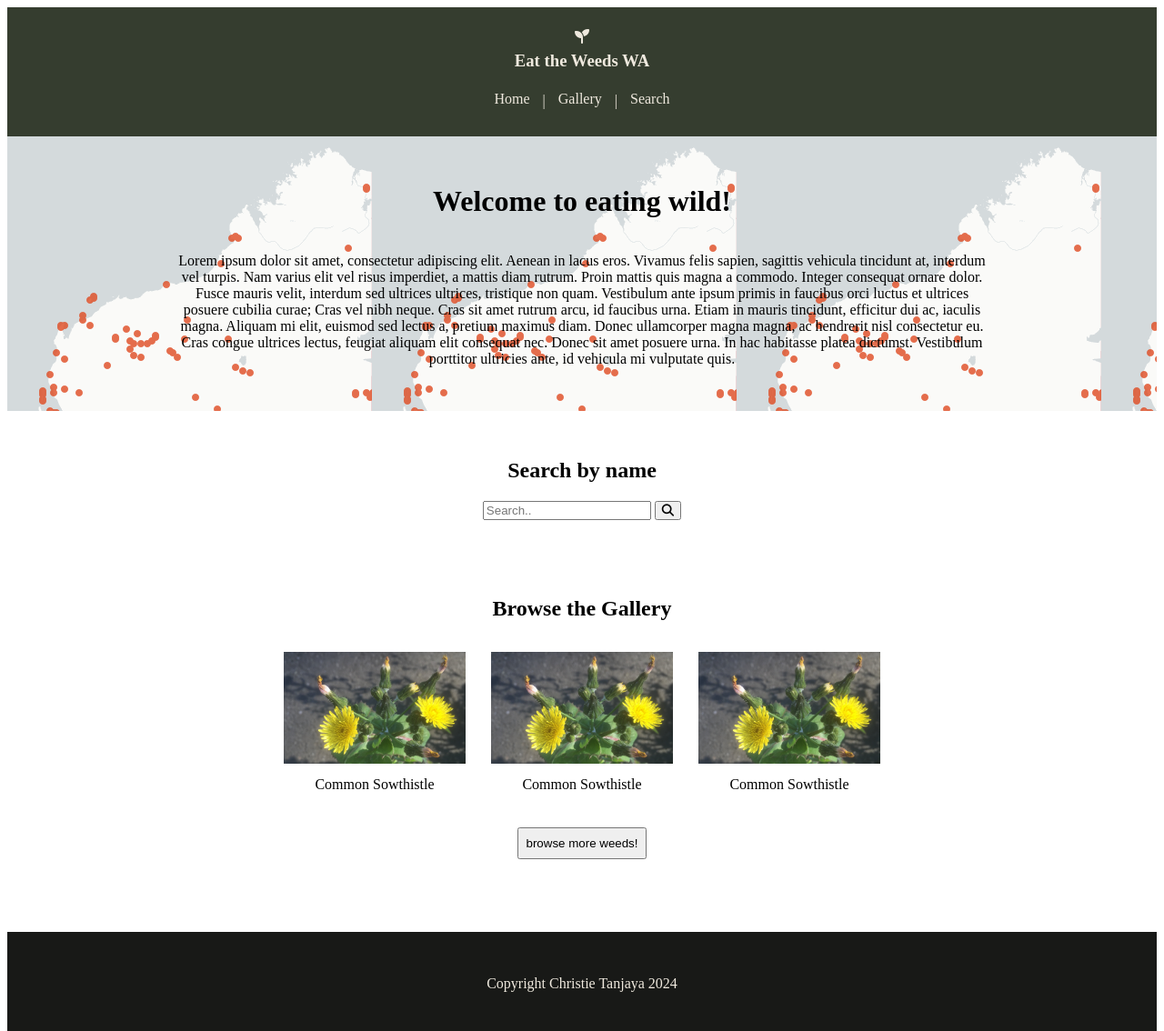
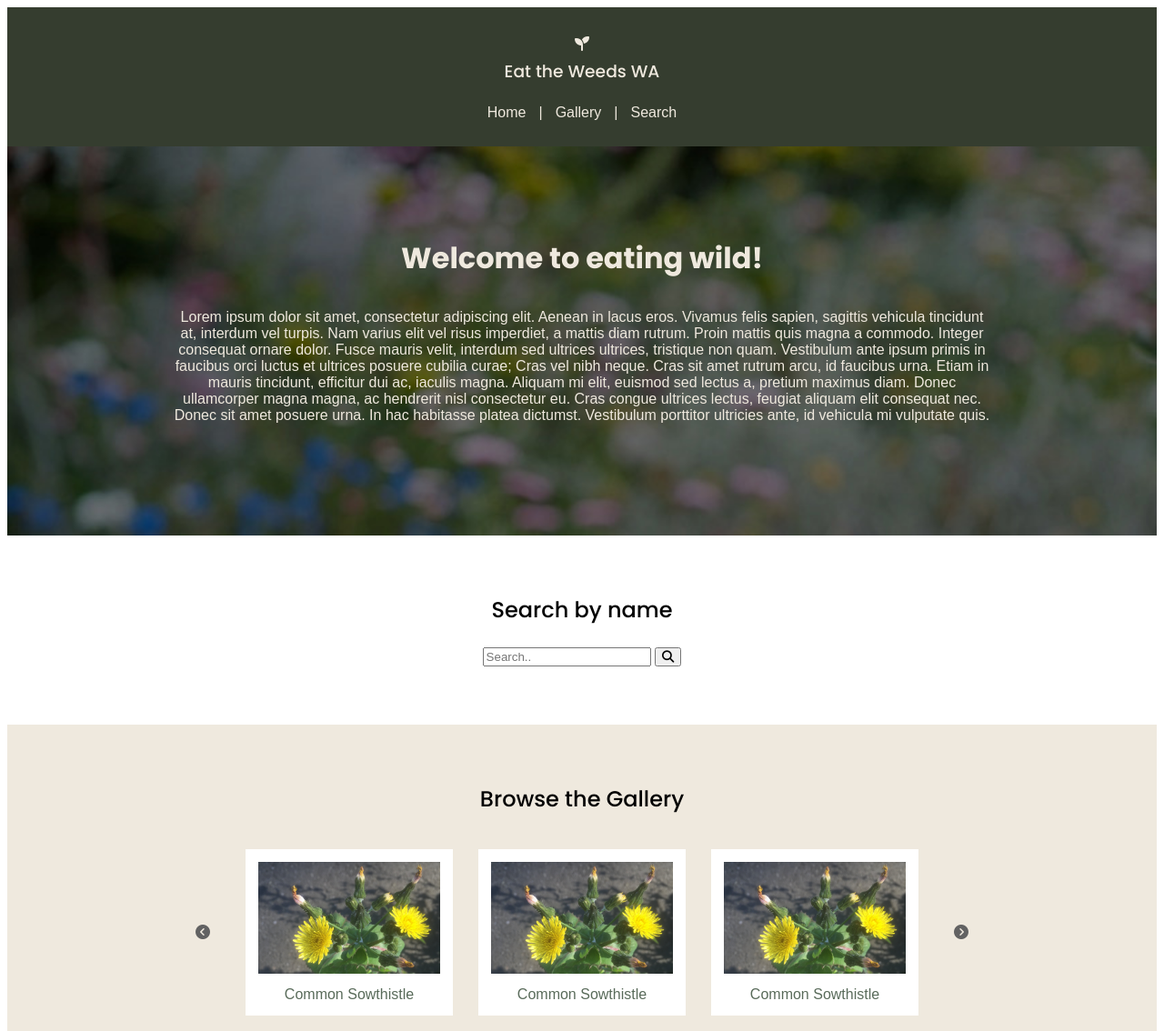
Before and after one commit to Euxiac/EatTheWeedsWA, a plain HTML site: page index.html in a window 1280 px wide. Shown: the top 1134 px of the page at 91% size. Drawn offline with Linux system fonts and the light colour scheme; a script that the page names is missing.

Commit message:
split css files, home updates

```diff
--- a/style.css
+++ b/component_styles.css
@@ -1,22 +1,5 @@
-:root {
-    --xdark: #181917;
-    --dark: #353d2f;
-    --med: #596b5a;
-    --light: #7c9885;
-    --xlight: #efe9de;
-    --secondary_dark:#A39564;
-    --secondary_med:#eab359;
+@import url(“./generic_styles.css”);
 
-    --xxl: 80px;
-    --xl: 64px;
-    --l:32px;
-    --m:24px;
-    --s: 14px;
-    --xs: 8px;
-    --xxs: 4px;
-
-    --margin_s:var(--m);
-}
 .brand-logo{
     display: flex;
     flex-direction: column;
@@ -32,12 +15,13 @@
 }
 
 nav {
-    padding-top: var(--m);
+    padding-top: var(--l);
     padding-bottom: var(--s);
     text-align: center;
     display:flex ;
     flex-direction: column;
     background-color: var(--dark);
+
     ul {
         display: flex;
         justify-content: center;
@@ -53,6 +37,10 @@ nav {
         color: var(--xlight);
         text-decoration: none;
     }
+
+    p{
+        padding: var(--s) 0;
+    }
 }
 
 main{
@@ -63,11 +51,15 @@ main{
 
 .hero-container{
     background-color: var(--light);
-    background-image: url("./sources/geography/G001.png")
-}
-
-.section{
-    padding: var(--l) 0px;
+    background-image: url("./sources/images/Hero_opacity50.jpg");
+    background-position: top;
+    background-repeat: no-repeat;
+    background-size: cover;
+    min-height: 300px;
+    display: flex;
+    justify-content: center;
+    color: var(--xlight);
+    text-shadow: var(--xdark);
 }
 
 .page-margin{
@@ -82,24 +74,14 @@ main{
 }
 
 .gallery-container{
+    background-color: var(--xlight);
     .page-margin{
         display: flex;
         flex-direction: column;
         overflow: hidden;
         justify-content: center;
     }
-    .gallery-widget{
-        display: flex;
-        flex-direction: row;
-        justify-content: center;
-    }
-    .gallery-item{
-        display: flex;
-        flex-direction: column;
-        max-width: 200px;
-        min-width: 50px;
-        margin: var(--s);
-    }
+
     img{display: flex;
         max-width: 200px;
         min-width: 50px;
@@ -111,6 +93,27 @@ main{
     button{
         margin: var(--m) 0px;
     }
+}
+.gallery-widget{
+    display: flex;
+    flex-direction: row;
+    justify-content: center;
+    margin-bottom: var(--l);
+}
+.gallery-item{
+    display: flex;
+    flex-direction: column;
+    max-width: 200px;
+    min-width: 50px;
+    margin: var(--s);
+    background-color: white;
+    @media screen and (min-width: 700px) {
+        padding: var(--s);
+    }
+}
+.gallery-item:hover{
+    stroke: var(--dark);
+    stroke-width: 1px;
 }
 
 .search-container{
@@ -131,11 +134,6 @@ footer {
     padding-bottom: var(--xxl);
 }
 
-.primary-button{
-    max-width: 200px;
-    padding: var(--xs);
-}
-
 .button-shelf{
     display: flex;
     flex-direction: row;
--- /dev/null
+++ b/generic_styles.css
@@ -0,0 +1,109 @@
+:root {
+    --xdark: #181917;
+    --dark: #353d2f;
+    --med: #596b5a;
+    --light: #7c9885;
+    --xlight: #efe9de;
+    --secondary_dark:#A39564;
+    --secondary_med:#eab359;
+
+    --xxl: 80px;
+    --xl: 64px;
+    --l:32px;
+    --m:24px;
+    --s: 14px;
+    --xs: 8px;
+    --xxs: 4px;
+
+    --margin_s:var(--m);
+}
+
+.section{
+    padding: var(--xl) 0px;
+}
+
+.primary-button{
+    max-width: 200px;
+    padding: var(--s) var(--m);
+    background-color: var(--dark);
+    color: var(--xlight);
+    border-style: none;
+    stroke: none;
+    border-radius: 24px;
+}
+.secondary-button{
+    max-width: 200px;
+    padding: var(--s) var(--m);
+    background-color: var(--secondary_med);
+    color: var(--xdark);
+    border-style: none;
+    stroke: none;
+    border-radius: 24px;
+}
+
+*{
+    font-family: Arial, Helvetica, sans-serif;
+}
+
+h1{
+    font-family: "Poppins", sans-serif;
+    font-weight: 700;
+    font-style: normal;
+    margin: 0;
+    padding: 0;
+    margin: var(--l) 0;
+}
+
+h2{
+    font-family: "Poppins", sans-serif;
+    font-weight: 500;
+    margin: 0;
+    padding: 0;
+    margin: var(--m) 0;
+}
+
+h3{
+    font-family: "Poppins", sans-serif;
+    font-weight: 500;
+    margin: 0;
+    padding: 0;
+    margin: var(--m) 0;
+}
+
+h4{
+    font-family: Arial, Helvetica, sans-serif;
+    margin: 0;
+    padding: 0;
+    margin: var(--s) 0;
+}
+
+p{
+    font-family: Arial, Helvetica, sans-serif;
+    margin: 0;
+    padding: 0;
+    margin: var(--m) 0;
+}
+
+.collapse-top-margin{
+    margin-top: 0;
+}
+
+.collapse-bottom-margin{
+    margin-bottom: 0;
+}
+
+.collapse-margins{
+    margin: 0;
+}
+
+.auto-margin{
+    margin: auto;
+}
+
+a{
+    text-decoration: none;
+    color: var(--med);
+}
+a:hover{
+    color: var(--light);
+}
--- a/Home.html
+++ b/index.html
@@ -5,7 +5,11 @@
     <meta name="viewport" content="width=device-width, initial-scale=1.0">
     <meta http-equiv="X-UA-Compatible" content="ie=edge">
     <title>Eat the Weeds WA | Home</title>
-    <link rel="stylesheet" href="./style.css">
+    <link rel="stylesheet" href="./component_styles.css">
+    <link rel="stylesheet" href="./generic_styles.css">
+    <link rel="preconnect" href="https://fonts.googleapis.com">
+    <link rel="preconnect" href="https://fonts.gstatic.com" crossorigin>
+    <link href="https://fonts.googleapis.com/css2?family=Poppins:ital,wght@0,100;0,200;0,300;0,400;0,500;0,600;0,700;0,800;0,900;1,100;1,200;1,300;1,400;1,500;1,600;1,700;1,800;1,900&display=swap" rel="stylesheet">
     <link rel="icon" href="./favicon.ico" type="image/x-icon">
 
   </head>
@@ -17,24 +21,24 @@
         </span>
         <ul>
             <li><a class="navButton" href="#">Home</a></li>
-            <p>|</p>
+            <p class="collapse-margins">|</p>
             <li><a class="navButton" href="#">Gallery</a></li>
-            <p>|</p>
+            <p class="collapse-margins">|</p>
             <li><a class="navButton" href="#">Search</a></li>
         </ul>
     </nav>
     <main>
             <div class="hero-container section">
               <div class="page-margin">
-                <h1>Welcome to eating wild!</h1>
-                <p>
+                <h1 class="collapse-top-margin">Welcome to eating wild!</h1>
+                <p class="collapse-top-margin">
                     Lorem ipsum dolor sit amet, consectetur adipiscing elit. Aenean in lacus eros. Vivamus felis sapien, sagittis vehicula tincidunt at, interdum vel turpis. Nam varius elit vel risus imperdiet, a mattis diam rutrum. Proin mattis quis magna a commodo. Integer consequat ornare dolor. Fusce mauris velit, interdum sed ultrices ultrices, tristique non quam. Vestibulum ante ipsum primis in faucibus orci luctus et ultrices posuere cubilia curae; Cras vel nibh neque. Cras sit amet rutrum arcu, id faucibus urna. Etiam in mauris tincidunt, efficitur dui ac, iaculis magna. Aliquam mi elit, euismod sed lectus a, pretium maximus diam. Donec ullamcorper magna magna, ac hendrerit nisl consectetur eu. Cras congue ultrices lectus, feugiat aliquam elit consequat nec. Donec sit amet posuere urna. In hac habitasse platea dictumst. Vestibulum porttitor ultricies ante, id vehicula mi vulputate quis.
                 </p>
               </div>
             </div>
             <div class="search-container section">
               <div class="page-margin"></div>
-                <h2>Search by name</h2>
+                <h2 class="collapse-top-margin">Search by name</h2>
                 <form action="/action_page.php">
                   <input type="text" placeholder="Search.." name="search">
                   <button type="submit"><i class="fa-solid fa-magnifying-glass"></i></button>
@@ -43,26 +47,36 @@
             </div>
             <div class="gallery-container section">
               <div class="page-margin">
-                <h2>Browse the Gallery</h2>
+                <h2 class="collapse-top-margin">Browse the Gallery</h2>
                 <div class="gallery-widget">
+                  <div class="auto-margin">
+                    <a>
+                      <i class="fa-solid fa-circle-chevron-left" style="color: #626262;"></i>
+                    </a>
+                  </div>
+                  <div class="gallery-item">
+                    <a target="#" href="#">
+                      <img src="./sources/images/I001.jfif" alt="">
+                      <div class="desc">Common Sowthistle</div>
+                    </a>
+                  </div>
                         <div class="gallery-item">
                           <a target="#" href="#">
-                            <img src="./sources/images/I001.jfif" alt="" >
+                            <img src="./sources/images/I001.jfif" alt="">
+                            <div class="desc">Common Sowthistle</div>
                           </a>
-                          <div class="desc">Common Sowthistle</div>
                         </div>
-                        <div class="gallery-item">
+                          <div class="gallery-item optional">
                             <a target="#" href="#">
                               <img src="./sources/images/I001.jfif" alt="">
+                              <div class="desc">Common Sowthistle</div>
                             </a>
-                            <div class="desc">Common Sowthistle</div>
                           </div>
-                          <div class="gallery-item">
-                            <a target="#" href="#">
-                              <img src="./sources/images/I001.jfif" alt="">
-                            </a>
-                            <div class="desc">Common Sowthistle</div>
-                          </div>
+                        <div class="auto-margin">
+                          <a>
+                            <i class="fa-solid fa-circle-chevron-right" style="color: #626262;"></i>
+                          </a>
+                        </div>
                 </div>
                 <div class="button-shelf">
                   <button class="primary-button">browse more weeds!</button>
```
Also changed, not shown: sources/images/Hero.jpg (added), sources/images/Hero_opacity50.jpg (added), sources/images/Hero_trans.jpg (added), sources/images/hero.webp (added).
